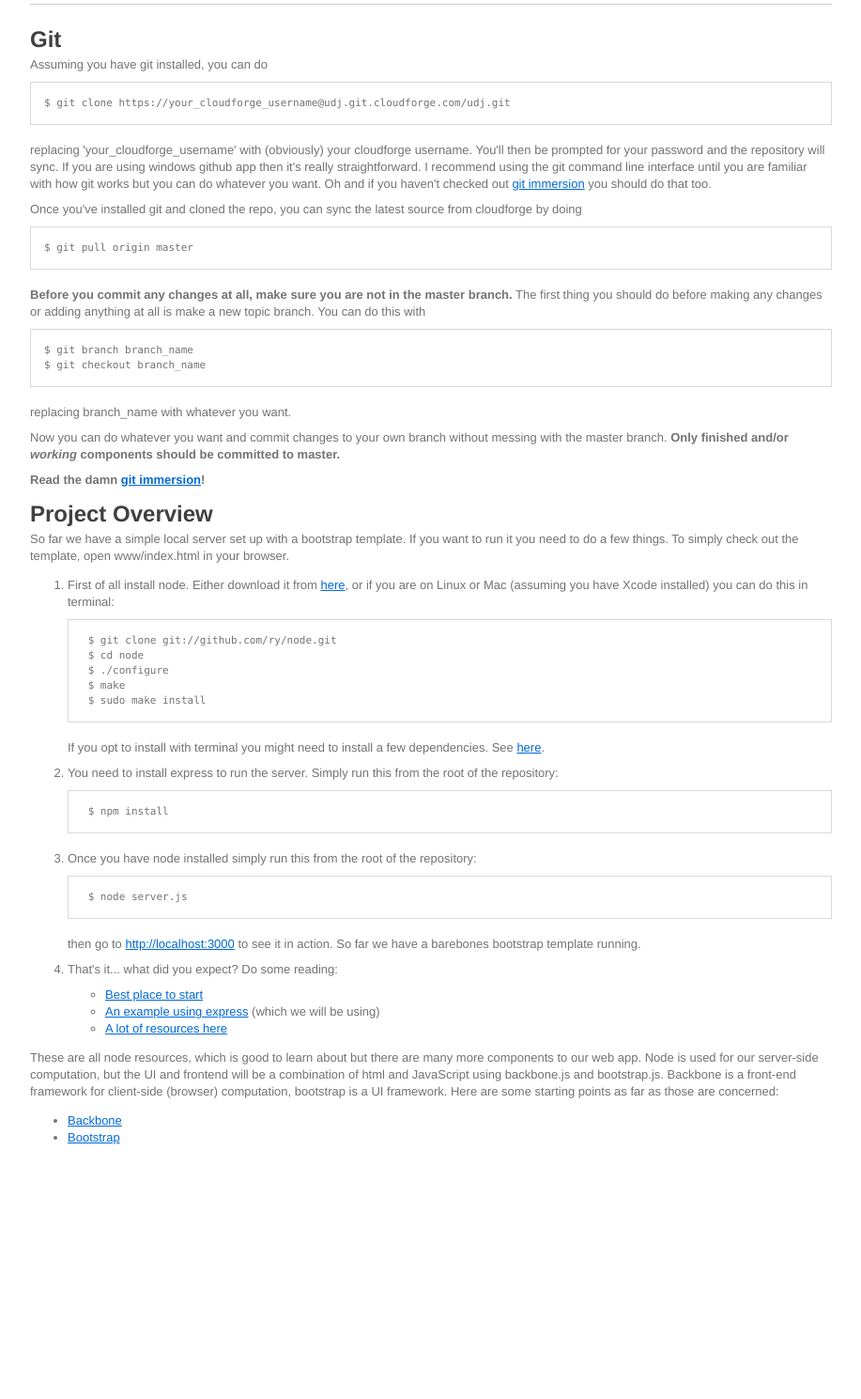
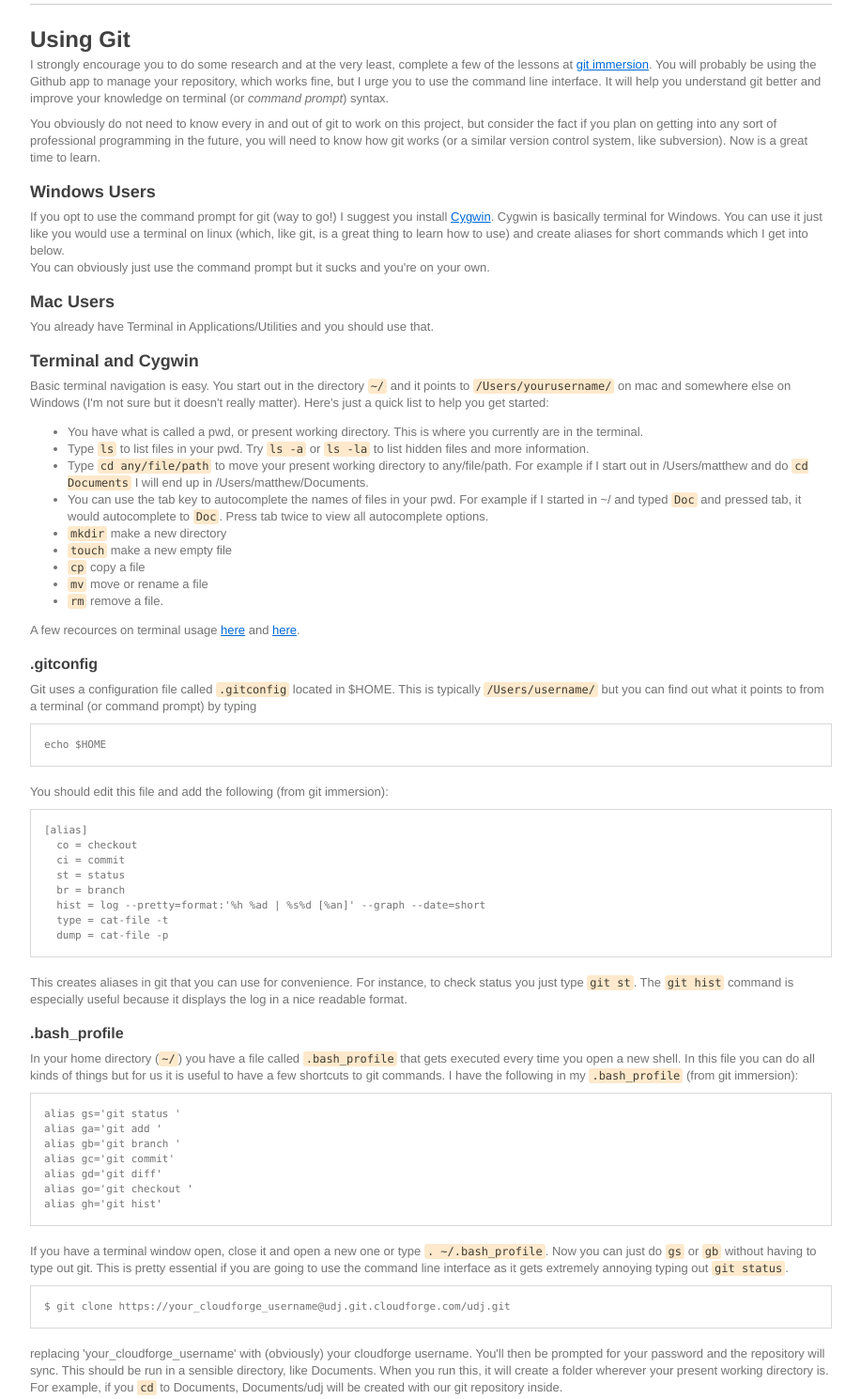
Before and after one commit to mzancanella/udj-1, a website: page README.html in a window 1280 px wide. Shown: the part 60-1549 px from the top of the page at 94% size, without its empty margins (181-1098 px from the left). Before the commit the page ends 1293 px from the top, so only its background shows below. Drawn offline with Linux system fonts and the light colour scheme.

Commit message:
Updated readme with a bunch of terminal/git info

```diff
--- a/README.html
+++ b/README.html
@@ -152,16 +152,7 @@ sup {
 	}
 }
 </style>
-<title>UDj
-===
----
-
-Git
----
-
-Assuming you have git installed, you can do
-
-    $ git clone https://your_cloudforge</title>
+<title>Windows Users</title>
 
 </head>
 <body>
@@ -169,14 +160,80 @@ Assuming you have git installed, you can do
 
 <hr />
 
-<h2>Git</h2>
+<h2>Using Git</h2>
 
-<p>Assuming you have git installed, you can do</p>
+<p>I strongly encourage you to do some research and at the very least, complete a few of the lessons at <a href="http://www.gitimmersion.com">git immersion</a>. You will probably be using the Github app to manage your repository, which works fine, but I urge you to use the command line interface. It will help you understand git better and improve your knowledge on terminal (or <em>command prompt</em>) syntax.</p>
+
+<p>You obviously do not need to know every in and out of git to work on this project, but consider the fact if you plan on getting into any sort of professional programming in the future, you will need to know how git works (or a similar version control system, like subversion). Now is a great time to learn.</p>
+
+<h3>Windows Users</h3>
+
+<p>If you opt to use the command prompt for git (way to go!) I suggest you install <a href="http://cygwin.com/install.html">Cygwin</a>. Cygwin is basically terminal for Windows. You can use it just like you would use a terminal on linux (which, like git, is a great thing to learn how to use) and create aliases for short commands which I get into below.<br/>
+You can obviously just use the command prompt but it sucks and you're on your own.</p>
+
+<h3>Mac Users</h3>
+
+<p>You already have Terminal in Applications/Utilities and you should use that.</p>
+
+<h3>Terminal and Cygwin</h3>
+
+<p>Basic terminal navigation is easy. You start out in the directory <code>~/</code> and it points to <code>/Users/yourusername/</code> on mac and somewhere else on Windows (I'm not sure but it doesn't really matter). Here's just a quick list to help you get started:</p>
+
+<ul>
+<li>You have what is called a pwd, or present working directory. This is where you currently are in the terminal.</li>
+<li>Type <code>ls</code> to list files in your pwd. Try <code>ls -a</code> or <code>ls -la</code> to list hidden files and more information.</li>
+<li>Type <code>cd any/file/path</code> to move your present working directory to any/file/path. For example if I start out in /Users/matthew and do <code>cd Documents</code> I will end up in /Users/matthew/Documents.</li>
+<li>You can use the tab key to autocomplete the names of files in your pwd. For example if I started in ~/ and typed <code>Doc</code> and pressed tab, it would autocomplete to <code>Doc</code>. Press tab twice to view all autocomplete options.</li>
+<li><code>mkdir</code> make a new directory</li>
+<li><code>touch</code> make a new empty file</li>
+<li><code>cp</code> copy a file</li>
+<li><code>mv</code> move or rename a file</li>
+<li><code>rm</code> remove a file.</li>
+</ul>
+
+
+<p>A few recources on terminal usage <a href="http://blog.teamtreehouse.com/introduction-to-the-mac-os-x-command-line">here</a> and <a href="http://www.dummies.com/how-to/content/how-to-use-basic-unix-commands-to-work-in-terminal.html">here</a>.</p>
+
+<h4>.gitconfig</h4>
+
+<p>Git uses a configuration file called <code>.gitconfig</code> located in $HOME. This is typically <code>/Users/username/</code> but you can find out what it points to from a terminal (or command prompt) by typing</p>
+
+<pre><code>echo $HOME
+</code></pre>
+
+<p>You should edit this file and add the following (from git immersion):</p>
+
+<pre><code>[alias]
+  co = checkout
+  ci = commit
+  st = status
+  br = branch
+  hist = log --pretty=format:'%h %ad | %s%d [%an]' --graph --date=short
+  type = cat-file -t
+  dump = cat-file -p
+</code></pre>
+
+<p>This creates aliases in git that you can use for convenience. For instance, to check status you just type <code>git st</code>. The <code>git hist</code> command is especially useful because it displays the log in a nice readable format.</p>
+
+<h4>.bash_profile</h4>
+
+<p>In your home directory (<code>~/</code>) you have a file called <code>.bash_profile</code> that gets executed every time you open a new shell. In this file you can do all kinds of things but for us it is useful to have a few shortcuts to git commands. I have the following in my <code>.bash_profile</code> (from git immersion):</p>
+
+<pre><code>alias gs='git status '
+alias ga='git add '
+alias gb='git branch '
+alias gc='git commit'
+alias gd='git diff'
+alias go='git checkout '
+alias gh='git hist'
+</code></pre>
+
+<p>If you have a terminal window open, close it and open a new one or type <code>. ~/.bash_profile</code>. Now you can just do <code>gs</code> or <code>gb</code> without having to type out git. This is pretty essential if you are going to use the command line interface as it gets extremely annoying typing out <code>git status</code>.</p>
 
 <pre><code>$ git clone https://your_cloudforge_username@udj.git.cloudforge.com/udj.git
 </code></pre>
 
-<p>replacing 'your_cloudforge_username' with (obviously) your cloudforge username. You'll then be prompted for your password and the repository will sync. If you are using windows github app then it's really straightforward. I recommend using the git command line interface until you are familiar with how git works but you can do whatever you want. Oh and if you haven't checked out <a href="http://www.gitimmersion.com">git immersion</a> you should do that too.</p>
+<p>replacing 'your_cloudforge_username' with (obviously) your cloudforge username. You'll then be prompted for your password and the repository will sync. This should be run in a sensible directory, like Documents. When you run this, it will create a folder wherever your present working directory is. For example, if you <code>cd</code> to Documents, Documents/udj will be created with our git repository inside.</p>
 
 <p>Once you've installed git and cloned the repo, you can sync the latest source from cloudforge by doing</p>
 
@@ -192,6 +249,13 @@ $ git checkout branch_name
 <p>replacing branch_name with whatever you want.</p>
 
 <p>Now you can do whatever you want and commit changes to your own branch without messing with the master branch. <strong>Only finished and/or <em>working</em> components should be committed to master.</strong></p>
+
+<p>You can push your branch to the remote repository by doing</p>
+
+<pre><code>$ git push origin branch_name
+</code></pre>
+
+<p><code>origin</code> is the name of our remote repository, the original source of your local repository (hence the name).</p>
 
 <p><strong>Read the damn <a href="http://www.gitimmersion.com">git immersion</a>!</strong></p>
 
@@ -219,7 +283,7 @@ $ git checkout branch_name
 <pre><code> $ node server.js
 </code></pre>
 
-<p>then go to <a href="http://localhost:3000">http://localhost:3000</a> to see it in action. So far we have a barebones bootstrap template running.</p></li>
+<p>then go to <a href="http://localhost:3000">http://localhost:3000</a> to see it in action. So far we have a barebones bootstrap template running. In order to stop the server, you have to type <code>Ctrl-C</code> (this kills processes running in the command line).</p></li>
 <li><p>That's it... what did you expect? Do some reading:</p>
 
 <ul>
```
